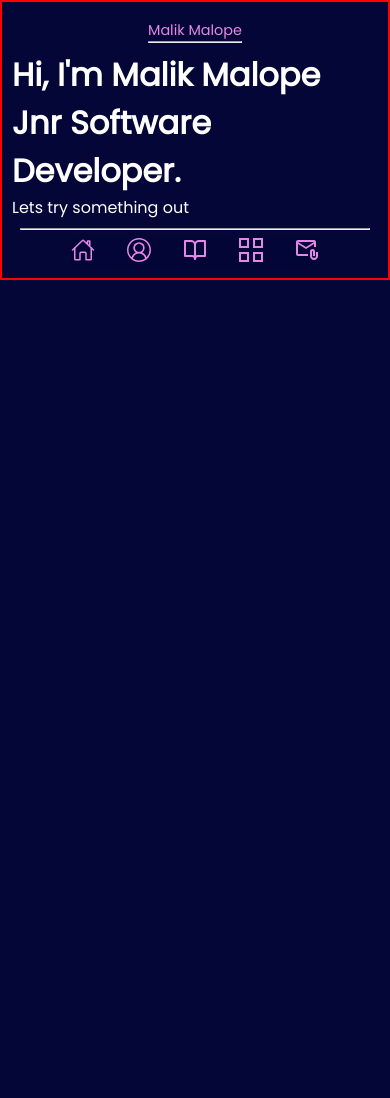
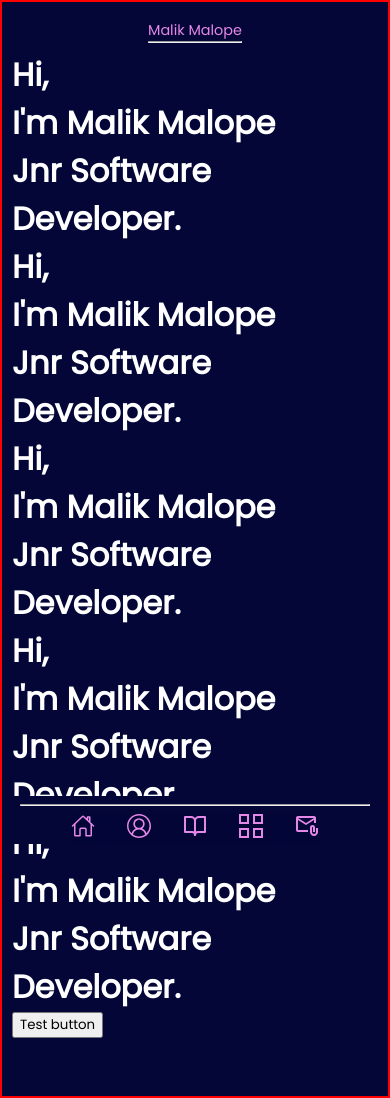
Before and after one commit to libSpace/my-react-portfolio-one, a React (Create React App) app: page / in a window 390 px wide. Before the commit the page ends 844 px from the top, so only its background shows below. Built offline with nearby package versions, Linux system fonts and the light colour scheme.

Commit message:
fixed the navbar for mobile at the bottom

```diff
--- a/src/component/Home.js
+++ b/src/component/Home.js
@@ -6,10 +6,64 @@ function Home(){
             <div className="home-intro">
             <h1 className="home-header">
                 Hi,
+                </h1>
+
+                <h1 className="home-header">
                 I'm Malik Malope
-                Jnr Software Developer.
+                </h1>
+
+                <h1 className="home-header">
+                <span>Jnr Software Developer. </span>
             </h1>
-            <p>Lets try something out</p>
+            {/* ##################################################### */}
+            <h1 className="home-header">
+                Hi,
+                </h1>
+
+                <h1 className="home-header">
+                I'm Malik Malope
+                </h1>
+
+                <h1 className="home-header">
+                <span>Jnr Software Developer. </span>
+            </h1>
+            {/* ##################################################### */}
+            <h1 className="home-header">
+                Hi,
+                </h1>
+
+                <h1 className="home-header">
+                I'm Malik Malope
+                </h1>
+
+                <h1 className="home-header">
+                <span>Jnr Software Developer. </span>
+            </h1>
+            {/* ##################################################### */}
+            <h1 className="home-header">
+                Hi,
+                </h1>
+
+                <h1 className="home-header">
+                I'm Malik Malope
+                </h1>
+
+                <h1 className="home-header">
+                <span>Jnr Software Developer. </span>
+            </h1>
+            {/* ##################################################### */}
+            <h1 className="home-header">
+                Hi,
+                </h1>
+
+                <h1 className="home-header">
+                I'm Malik Malope
+                </h1>
+
+                <h1 className="home-header">
+                <span>Jnr Software Developer. </span>
+            </h1>
+            <button>Test button</button>
             </div>
 
             <div className="tech-stack">
--- a/src/component/NavBar.css
+++ b/src/component/NavBar.css
@@ -126,11 +126,17 @@
   }
 
   .mobile-nav{
+    background-color: #030637;
 
     align-content: center;
     align-items: center;
     flex-direction: column;
     max-width: 100vw;
+    display: block;
+    /* Keep the nav fixed at the bottom */
+    position: sticky;
+    bottom: 0;
+
 
 
   }
@@ -142,18 +148,14 @@
       align-items: center;
       /* height: 100vh; */
   }
-  .mobile-nav{
-    display: block;
 
-  }
 
   .nav-wrapper .menu-bot-wrapper .menu{
     display: inline-flex;
-    position: sticky;
+    /* position: sticky; */
     top: 0;
     z-index: 30;
     backdrop-filter: blur(50px);
-
     gap: 2rem;
     list-style-type: none;
 
```
